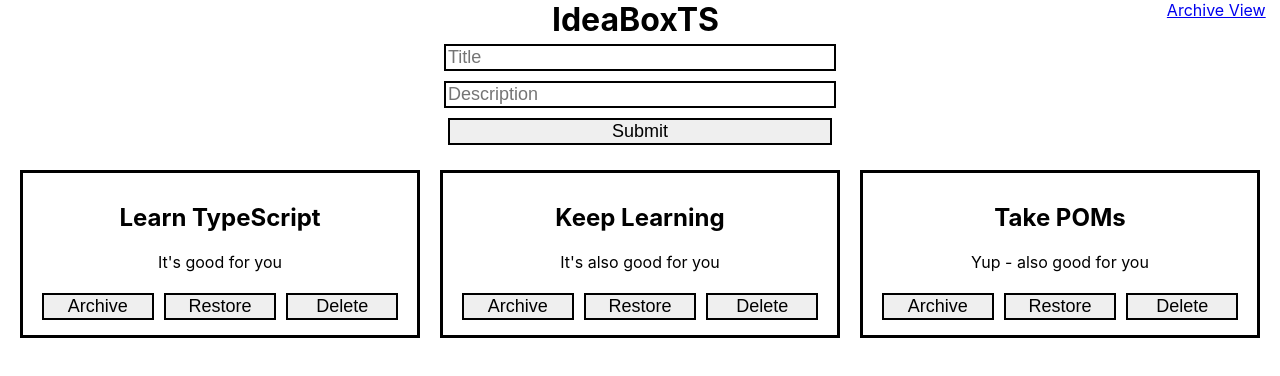
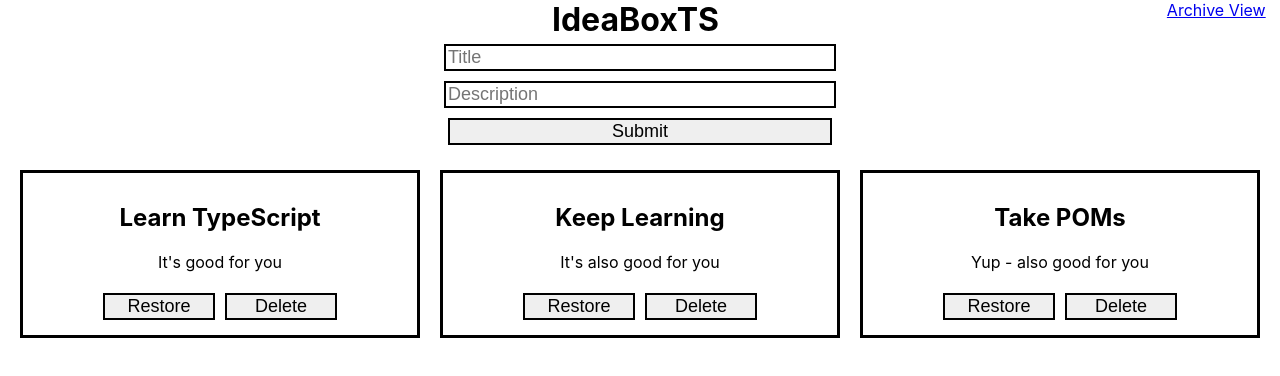
Before and after one commit to Ant-Shell/ideabox-ts, a React (Create React App) app: page / in a window 1280 px wide. Shown: the top 376 px of the page. Built offline with nearby package versions, Linux system fonts and the light colour scheme.

Commit message:
Add location as props, buttonHandler function, formatting

```diff
--- a/src/components/Card/Card.tsx
+++ b/src/components/Card/Card.tsx
@@ -8,17 +8,30 @@ interface Props {
   deleteIdea: (id: number) => void
   toArchive?: (id: number) => void
   toRestore?: (id: number) => void
+  deleteArchivedIdea?: (id: number) => void
+  location: string
 }
 
-const Card: FC<Props> = ({id, title, description, deleteIdea, toArchive, toRestore }) => {
+const Card: FC<Props> = ({id, title, description, deleteIdea, toArchive,
+                          toRestore, deleteArchivedIdea, location }) => {
+
+  const buttonHandler = (location:string, loc:string) => {
+    return location === loc ?
+     <>
+      <button onClick={() => toArchive?.(id)}>Archive</button>
+      <button onClick={() => deleteIdea(id)}>Delete</button>
+     </> :
+     <>
+      <button onClick={() => toRestore?.(id)}>Restore</button>
+      <button onClick={() => deleteArchivedIdea?.(id)}>Delete</button>
+     </>
+  }
 
   return (
     <div className="card" key={id}>
       <h2>{title}</h2>
       <p>{description}</p>
-      <button onClick={() => toArchive?.(id)}>Archive</button>
-      <button onClick={() => toRestore?.(id)}>Restore</button>
-      <button onClick={() => deleteIdea(id)}>Delete</button>
+      {buttonHandler(location, '/')}
     </div>
   )
 }
```
